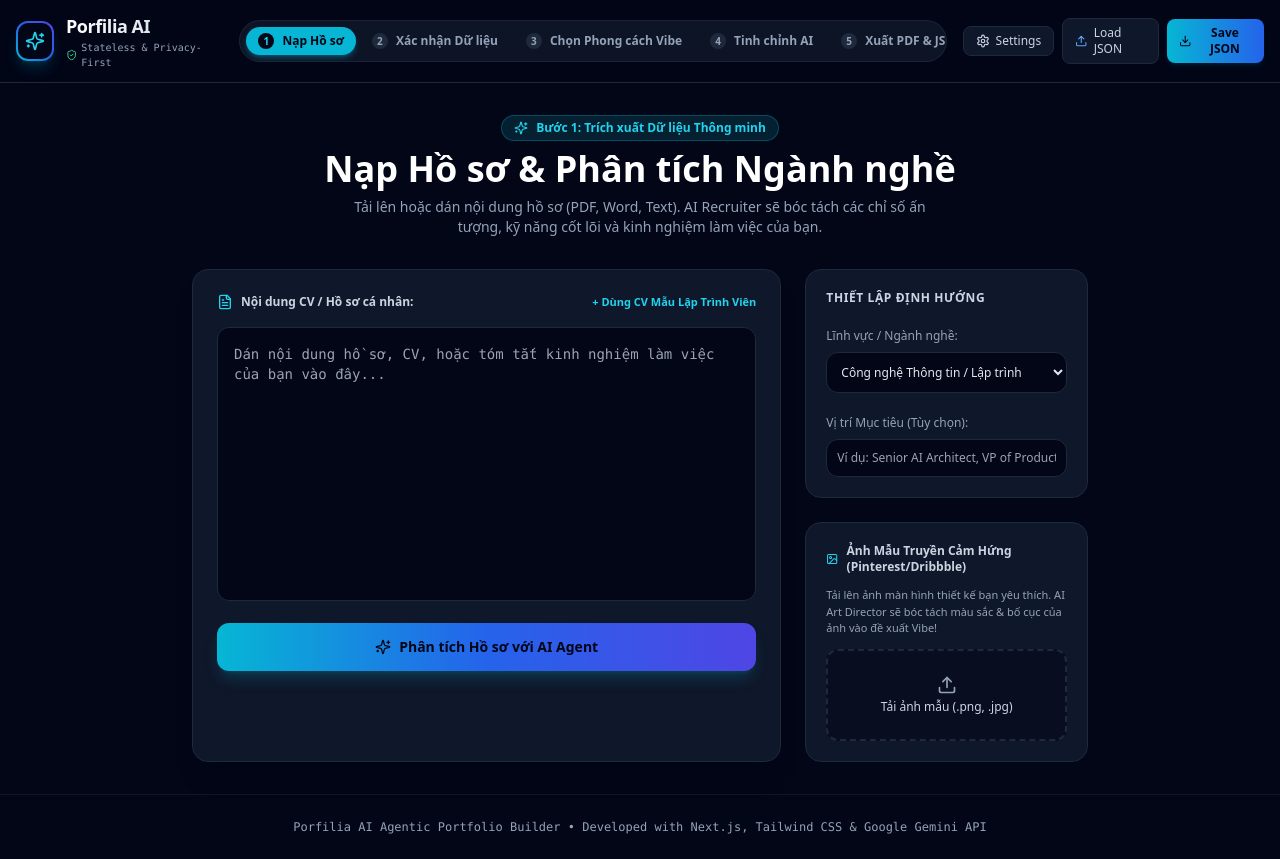
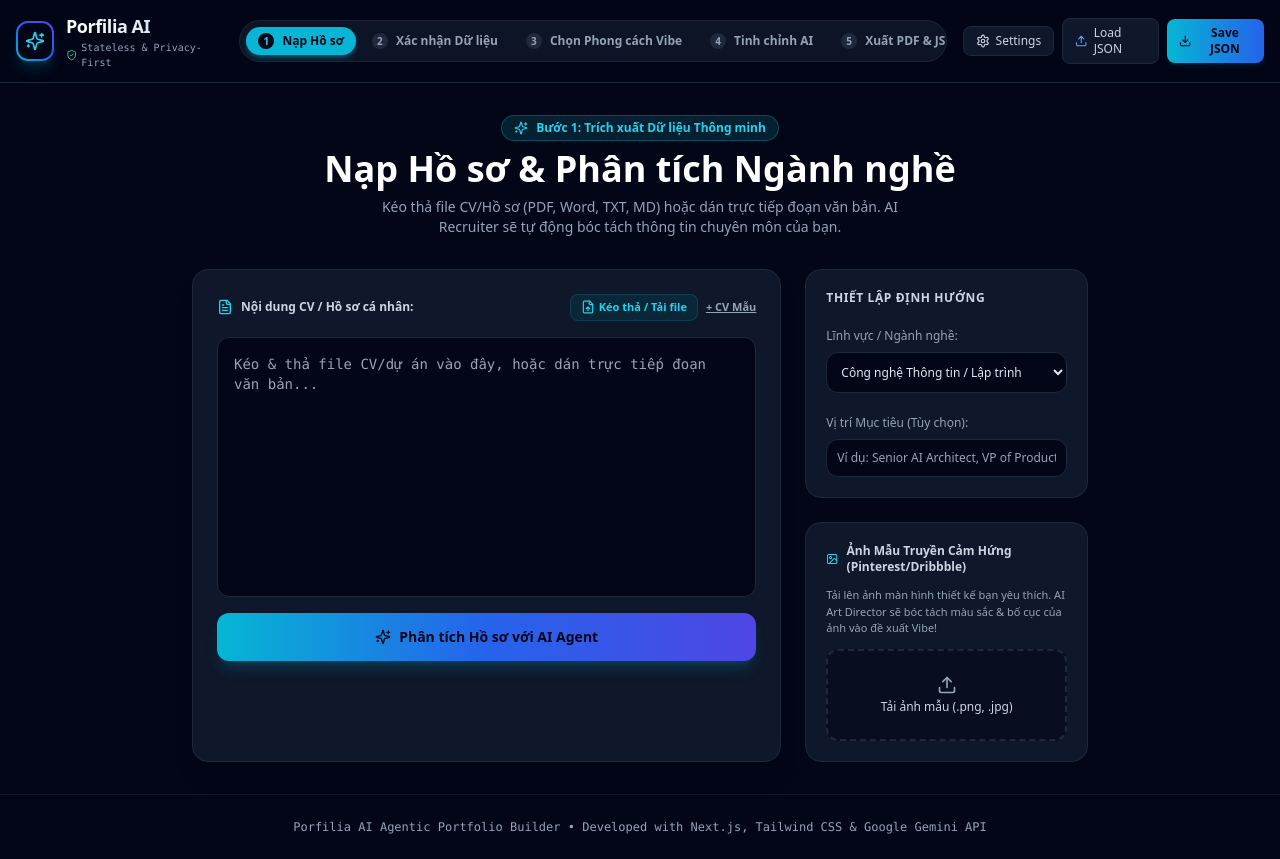
Before and after one commit to thanhvoitbacore-cloud/Porfilia, a Next.js app: page / in a window 1280 px wide. Built offline with nearby package versions, Linux system fonts and the light colour scheme; a web font is replaced by a local one.

Commit message:
feat_drag_drop_file_ingestion

```diff
--- a/src/components/steps/StepDocumentIngestion.tsx
+++ b/src/components/steps/StepDocumentIngestion.tsx
@@ -3,7 +3,7 @@
 import React, { useState } from 'react';
 import {
   FileText, Upload, Sparkles, Image as ImageIcon,
-  ArrowRight, CheckCircle2, AlertCircle, Loader2
+  ArrowRight, CheckCircle2, AlertCircle, Loader2, FileUp
 } from 'lucide-react';
 import { PortfolioData } from '@/types/portfolio';
 
@@ -26,6 +26,8 @@ export const StepDocumentIngestion: React.FC<StepDocumentIngestionProps> = ({
   const [referenceImage, setReferenceImage] = useState<string | undefined>(undefined);
   const [isScanning, setIsScanning] = useState(false);
   const [errorMsg, setErrorMsg] = useState<string | null>(null);
+  const [isDraggingFile, setIsDraggingFile] = useState(false);
+  const [uploadedFileName, setUploadedFileName] = useState<string | null>(null);
 
   const sampleCVText = `Nguyen Van A - Senior Full Stack & AI Engineer
 Email: nguyenvana@example.com | Phone: 0987654321 | Location: Ho Chi Minh City, Vietnam
@@ -56,6 +58,52 @@ KỸ NĂNG:
 HỌC VẤN:
 Cử nhân Khoa học Máy tính - Đại học Bách Khoa (2015 - 2019) - Tốt nghiệp loại Giỏi`;
 
+  const processFile = async (file: File) => {
+    setUploadedFileName(file.name);
+    setErrorMsg(null);
+
+    try {
+      if (file.name.endsWith('.txt') || file.name.endsWith('.md')) {
+        const text = await file.text();
+        setRawText(text);
+      } else {
+        // Fallback for docx/pdf or other files: read as text or text extract
+        const reader = new FileReader();
+        reader.onload = (e) => {
+          const content = e.target?.result as string;
+          setRawText(content || `File: ${file.name}\nNội dung hồ sơ cá nhân và dự án...`);
+        };
+        reader.readAsText(file);
+      }
+    } catch (err) {
+      setErrorMsg('Không thể đọc file. Vui lòng dán văn bản trực tiếp.');
+    }
+  };
+
+  const handleDocumentFileSelect = (e: React.ChangeEvent<HTMLInputElement>) => {
+    if (e.target.files && e.target.files[0]) {
+      processFile(e.target.files[0]);
+    }
+  };
+
+  const handleDragOver = (e: React.DragEvent) => {
+    e.preventDefault();
+    setIsDraggingFile(true);
+  };
+
+  const handleDragLeave = (e: React.DragEvent) => {
+    e.preventDefault();
+    setIsDraggingFile(false);
+  };
+
+  const handleDrop = (e: React.DragEvent) => {
+    e.preventDefault();
+    setIsDraggingFile(false);
+    if (e.dataTransfer.files && e.dataTransfer.files[0]) {
+      processFile(e.dataTransfer.files[0]);
+    }
+  };
+
   const handleImageUpload = (e: React.ChangeEvent<HTMLInputElement>) => {
     if (e.target.files && e.target.files[0]) {
       const file = e.target.files[0];
@@ -69,7 +117,7 @@ Cử nhân Khoa học Máy tính - Đại học Bách Khoa (2015 - 2019) - Tốt
 
   const handleAnalyze = async () => {
     if (!rawText || rawText.trim().length === 0) {
-      setErrorMsg('Vui lòng nhập hoặc dán nội dung hồ sơ/CV của bạn.');
+      setErrorMsg('Vui lòng nhập, dán hoặc kéo thả file hồ sơ/CV của bạn vào đây.');
       return;
     }
 
@@ -104,33 +152,82 @@ Cử nhân Khoa học Máy tính - Đại học Bách Khoa (2015 - 2019) - Tốt
           Nạp Hồ sơ & Phân tích Ngành nghề
         </h1>
         <p className="text-slate-400 text-sm max-w-xl mx-auto">
-          Tải lên hoặc dán nội dung hồ sơ (PDF, Word, Text). AI Recruiter sẽ bóc tách các chỉ số ấn tượng, kỹ năng cốt lõi và kinh nghiệm làm việc của bạn.
+          Kéo thả file CV/Hồ sơ (PDF, Word, TXT, MD) hoặc dán trực tiếp đoạn văn bản. AI Recruiter sẽ tự động bóc tách thông tin chuyên môn của bạn.
         </p>
       </div>
 
       <div className="grid grid-cols-1 md:grid-cols-3 gap-6">
 
-        <div className="md:col-span-2 space-y-4 bg-slate-900 border border-slate-800 rounded-2xl p-6 shadow-xl">
-          <div className="flex items-center justify-between">
+        {/* Drag & Drop File Zone + Text Area */}
+        <div className="md:col-span-2 space-y-4 bg-slate-900 border border-slate-800 rounded-2xl p-6 shadow-xl relative">
+
+          <div className="flex flex-wrap items-center justify-between gap-2">
             <label className="text-xs font-bold text-slate-300 flex items-center gap-2">
               <FileText className="w-4 h-4 text-cyan-400" />
               <span>Nội dung CV / Hồ sơ cá nhân:</span>
             </label>
+
+            <div className="flex items-center gap-2">
+              <label className="text-[11px] font-semibold text-cyan-400 hover:text-cyan-300 cursor-pointer flex items-center gap-1 bg-cyan-950/60 border border-cyan-900/60 px-2.5 py-1 rounded-lg transition-all">
+                <FileUp className="w-3.5 h-3.5" />
+                <span>Kéo thả / Tải file</span>
+                <input
+                  type="file"
+                  accept=".pdf,.docx,.doc,.txt,.md"
+                  onChange={handleDocumentFileSelect}
+                  className="hidden"
+                />
+              </label>
+
               <button
-              onClick={() => setRawText(sampleCVText)}
-              className="text-[11px] font-semibold text-cyan-400 hover:underline"
+                onClick={() => {
+                  setRawText(sampleCVText);
+                  setUploadedFileName('CV_Sample.txt');
+                }}
+                className="text-[11px] font-semibold text-slate-400 hover:text-white underline"
               >
-              + Dùng CV Mẫu Lập Trình Viên
+                + CV Mẫu
               </button>
             </div>
+          </div>
+
+          {/* Interactive Drag & Drop Box */}
+          <div
+            onDragOver={handleDragOver}
+            onDragLeave={handleDragLeave}
+            onDrop={handleDrop}
+            className={`relative rounded-xl transition-all duration-200 ${
+              isDraggingFile
+                ? 'border-2 border-dashed border-cyan-400 bg-cyan-950/40 ring-4 ring-cyan-500/20'
+                : 'border border-slate-800 bg-slate-950'
+            }`}
+          >
+            {isDraggingFile && (
+              <div className="absolute inset-0 z-20 bg-slate-950/90 rounded-xl flex flex-col items-center justify-center p-6 text-center text-cyan-400 space-y-2 border-2 border-dashed border-cyan-400">
+                <Upload className="w-10 h-10 animate-bounce text-cyan-400" />
+                <div className="font-extrabold text-sm">Thả file CV / Hồ sơ vào đây ngay</div>
+                <div className="text-xs text-slate-400">Hỗ trợ các định dạng .pdf, .docx, .txt, .md</div>
+              </div>
+            )}
+
+            {uploadedFileName && (
+              <div className="px-4 py-2 bg-slate-900 border-b border-slate-800 flex items-center justify-between text-xs text-cyan-300">
+                <span className="font-mono flex items-center gap-1.5">
+                  <FileText className="w-3.5 h-3.5 text-cyan-400" />
+                  <span>File đã nạp: <strong>{uploadedFileName}</strong></span>
+                </span>
+                <button onClick={() => setUploadedFileName(null)} className="text-slate-400 hover:text-white">✕</button>
+              </div>
+            )}
 
             <textarea
-            rows={12}
+              rows={11}
               value={rawText}
               onChange={(e) => setRawText(e.target.value)}
-            placeholder="Dán nội dung hồ sơ, CV, hoặc tóm tắt kinh nghiệm làm việc của bạn vào đây..."
-            className="w-full bg-slate-950 border border-slate-800 rounded-xl p-4 text-xs md:text-sm text-slate-200 focus:outline-none focus:border-cyan-500 font-mono leading-relaxed resize-none"
+              placeholder="Kéo & thả file CV/dự án vào đây, hoặc dán trực tiếp đoạn văn bản..."
+              className="w-full bg-transparent p-4 text-xs md:text-sm text-slate-200 focus:outline-none font-mono leading-relaxed resize-none"
             />
+          </div>
 
           {errorMsg && (
             <div className="p-3 bg-red-950/50 border border-red-800 rounded-xl flex items-center gap-2 text-xs text-red-300">
@@ -159,7 +256,6 @@ Cử nhân Khoa học Máy tính - Đại học Bách Khoa (2015 - 2019) - Tốt
         </div>
 
         <div className="space-y-6">
-
           <div className="bg-slate-900 border border-slate-800 rounded-2xl p-5 space-y-4">
             <h3 className="text-xs font-bold text-slate-300 uppercase tracking-wider">
               Thiết lập Định hướng
```
Lines whose indentation alone changed are shown as unchanged.
